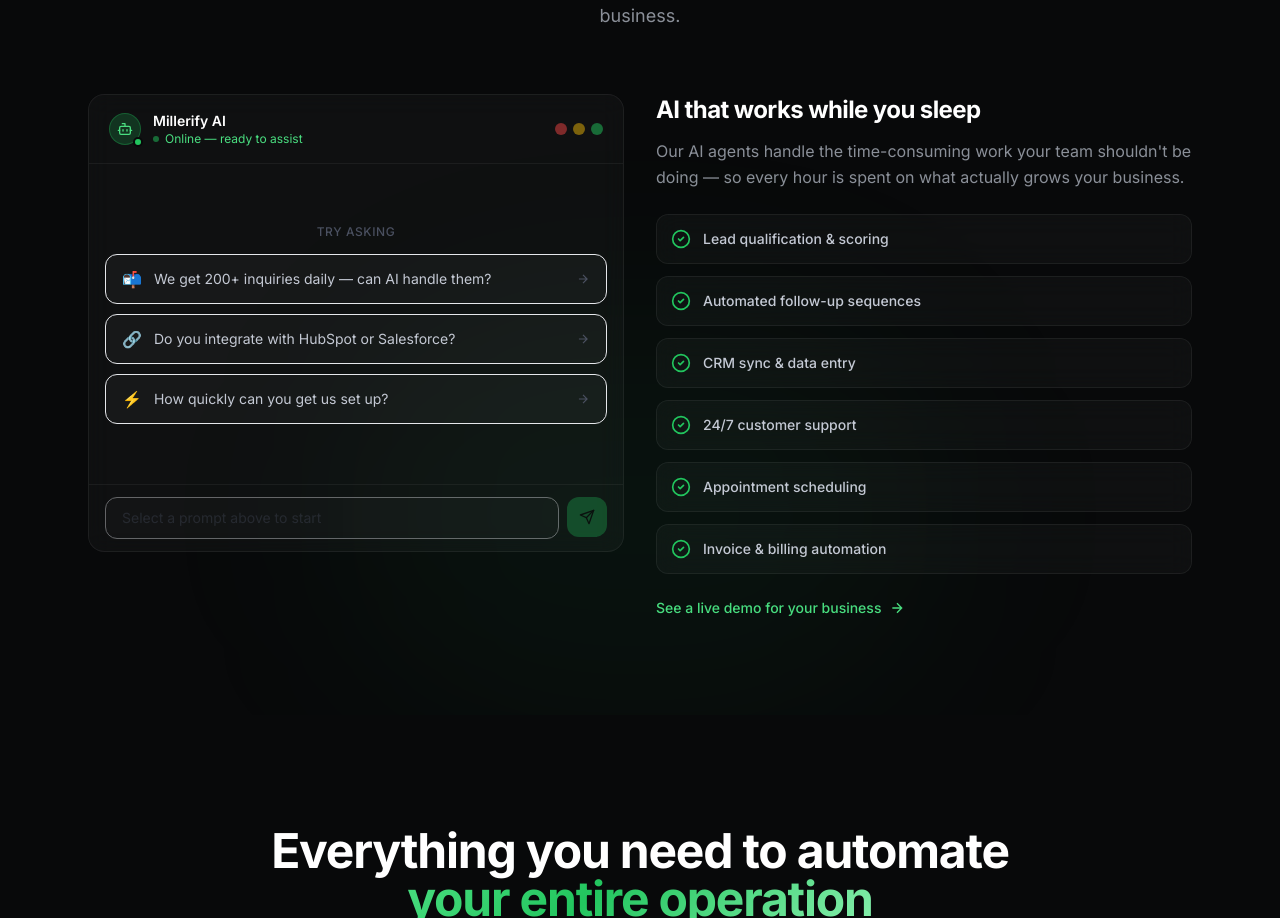
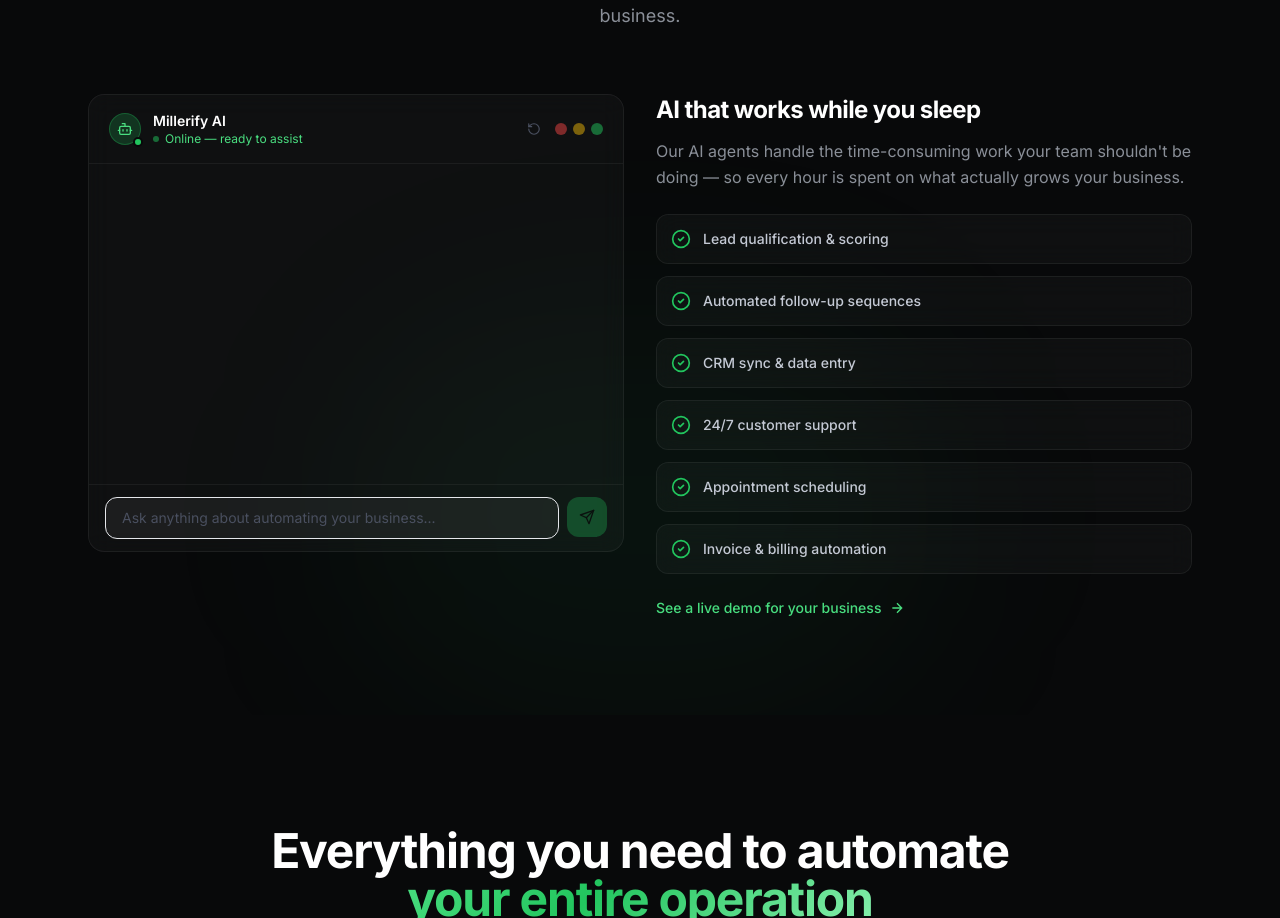
Before and after one commit to mmillertechnologies-oss/millerify-website, a Next.js app: page / in a window 1280 px wide. Shown: the part 1046-1964 px from the top of the page. Built offline with nearby package versions, Linux system fonts and the light colour scheme.

Commit message:
Allow typing in chat without selecting starter prompt first

```diff
--- a/src/components/AIDemo.tsx
+++ b/src/components/AIDemo.tsx
@@ -50,7 +50,7 @@
   const [messages, setMessages] = useState<Message[]>([])
   const [inputValue, setInputValue] = useState('')
   const [chatState, setChatState] = useState<ChatState>('idle')
-  const [started, setStarted] = useState(false)
+  const [started, setStarted] = useState(true)
   const [followUps, setFollowUps] = useState<string[]>([])
   const [usedFollowUps, setUsedFollowUps] = useState<string[]>([])
   const chatRef = useRef<HTMLDivElement>(null)
@@ -126,8 +126,7 @@
   }, [chatState, usedFollowUps, scrollToBottom])
 
   const handleStart = (prompt: string) => {
-    setStarted(true)
-    sendMessage(prompt, [])
+    sendMessage(prompt, messages)
     setTimeout(() => inputRef.current?.focus(), 150)
   }
 
@@ -143,7 +142,7 @@
   const resetChat = () => {
     abortRef.current?.abort()
     setMessages([])
-    setStarted(false)
+    setStarted(true)
     setChatState('idle')
     setFollowUps([])
     setUsedFollowUps([])
@@ -326,13 +325,13 @@
                   value={inputValue}
                   onChange={e => setInputValue(e.target.value.slice(0, MAX_CHARS))}
                   onKeyDown={handleKeyDown}
-                  placeholder={started ? 'Ask anything...' : 'Select a prompt above to start'}
-                  disabled={!started || chatState === 'streaming'}
+                  placeholder="Ask anything about automating your business..."
+                  disabled={chatState === 'streaming'}
                   className="flex-1 bg-white/5 border border-white/8 rounded-xl px-4 py-2.5 text-sm text-white placeholder:text-[#4a5060] outline-none focus:border-green-500/40 transition-colors disabled:opacity-40"
                 />
                 <button
                   onClick={handleSend}
-                  disabled={!started || chatState === 'streaming' || !inputValue.trim()}
+                  disabled={chatState === 'streaming' || !inputValue.trim()}
                   className="w-10 h-10 bg-green-500 rounded-xl flex items-center justify-center hover:bg-green-400 transition-colors flex-shrink-0 disabled:opacity-30 disabled:cursor-not-allowed"
                 >
                   <Send className="w-4 h-4 text-black" />
```
